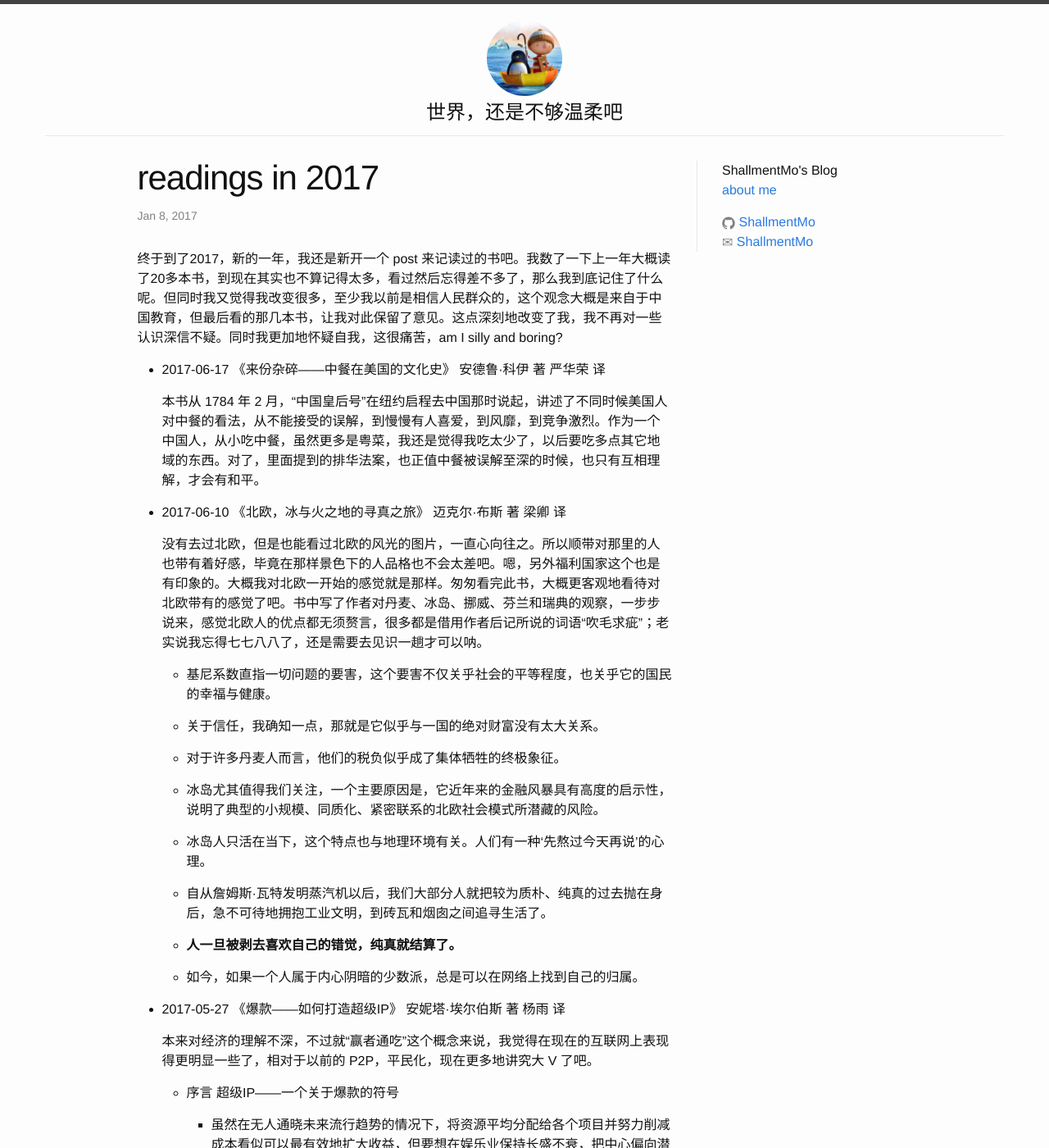
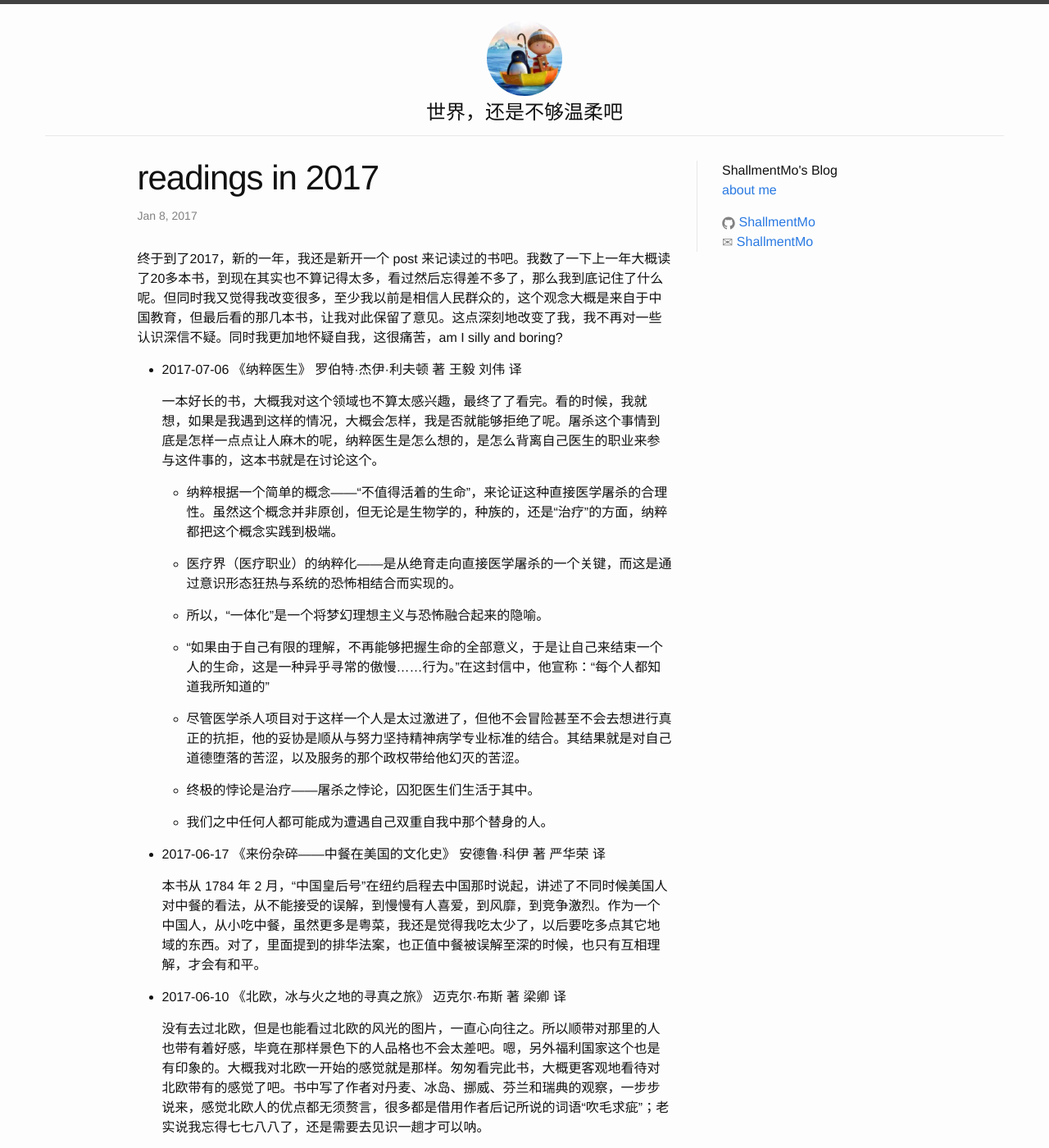
Before and after one commit to ShallmentMo/shallmentmo.github.com, a Jekyll site: the page built from _posts/2017-01-08-readings-in-2017.md, in a window 1280 px wide and 1400 px high. Shown: the whole window at 82% size. Built offline with Jekyll 4.4.1, drawn with Linux system fonts in a browser that asks for light colours; some of the changed text lies outside the part shown.

Commit message:
add 2017-07-06 reanding

```diff
--- a/_posts/2017-01-08-readings-in-2017.md
+++ b/_posts/2017-01-08-readings-in-2017.md
@@ -6,6 +6,24 @@ categories: jekyll update
 ---
 
 终于到了2017，新的一年，我还是新开一个 post 来记读过的书吧。我数了一下上一年大概读了20多本书，到现在其实也不算记得太多，看过然后忘得差不多了，那么我到底记住了什么呢。但同时我又觉得我改变很多，至少我以前是相信人民群众的，这个观念大概是来自于中国教育，但最后看的那几本书，让我对此保留了意见。这点深刻地改变了我，我不再对一些认识深信不疑。同时我更加地怀疑自我，这很痛苦，am I silly and boring?
+
+* 2017-07-06 《纳粹医生》 罗伯特·杰伊·利夫顿 著 王毅 刘伟 译
+
+  一本好长的书，大概我对这个领域也不算太感兴趣，最终了了看完。看的时候，我就想，如果是我遇到这样的情况，大概会怎样，我是否就能够拒绝了呢。屠杀这个事情到底是怎样一点点让人麻木的呢，纳粹医生是怎么想的，是怎么背离自己医生的职业来参与这件事的，这本书就是在讨论这个。
+
+  * 纳粹根据一个简单的概念——“不值得活着的生命”，来论证这种直接医学屠杀的合理性。虽然这个概念并非原创，但无论是生物学的，种族的，还是“治疗”的方面，纳粹都把这个概念实践到极端。
+
+  * 医疗界（医疗职业）的纳粹化——是从绝育走向直接医学屠杀的一个关键，而这是通过意识形态狂热与系统的恐怖相结合而实现的。
+
+  * 所以，“一体化”是一个将梦幻理想主义与恐怖融合起来的隐喻。
+
+  * “如果由于自己有限的理解，不再能够把握生命的全部意义，于是让自己来结束一个人的生命，这是一种异乎寻常的傲慢……行为。”在这封信中，他宣称：“每个人都知道我所知道的”
+
+  * 尽管医学杀人项目对于这样一个人是太过激进了，但他不会冒险甚至不会去想进行真正的抗拒，他的妥协是顺从与努力坚持精神病学专业标准的结合。其结果就是对自己道德堕落的苦涩，以及服务的那个政权带给他幻灭的苦涩。
+
+  * 终极的悖论是治疗——屠杀之悖论，囚犯医生们生活于其中。
+
+  * 我们之中任何人都可能成为遭遇自己双重自我中那个替身的人。
 
 * 2017-06-17 《来份杂碎——中餐在美国的文化史》 安德鲁·科伊 著 严华荣 译
 
@@ -27,7 +45,7 @@ categories: jekyll update
 
   * 自从詹姆斯·瓦特发明蒸汽机以后，我们大部分人就把较为质朴、纯真的过去抛在身后，急不可待地拥抱工业文明，到砖瓦和烟囱之间追寻生活了。
 
-  * **人一旦被剥去喜欢自己的错觉，纯真就结算了。**
+  * **人一旦被剥去喜欢自己的错觉，纯真就结束了。**
 
   * 如今，如果一个人属于内心阴暗的少数派，总是可以在网络上找到自己的归属。
 
```
